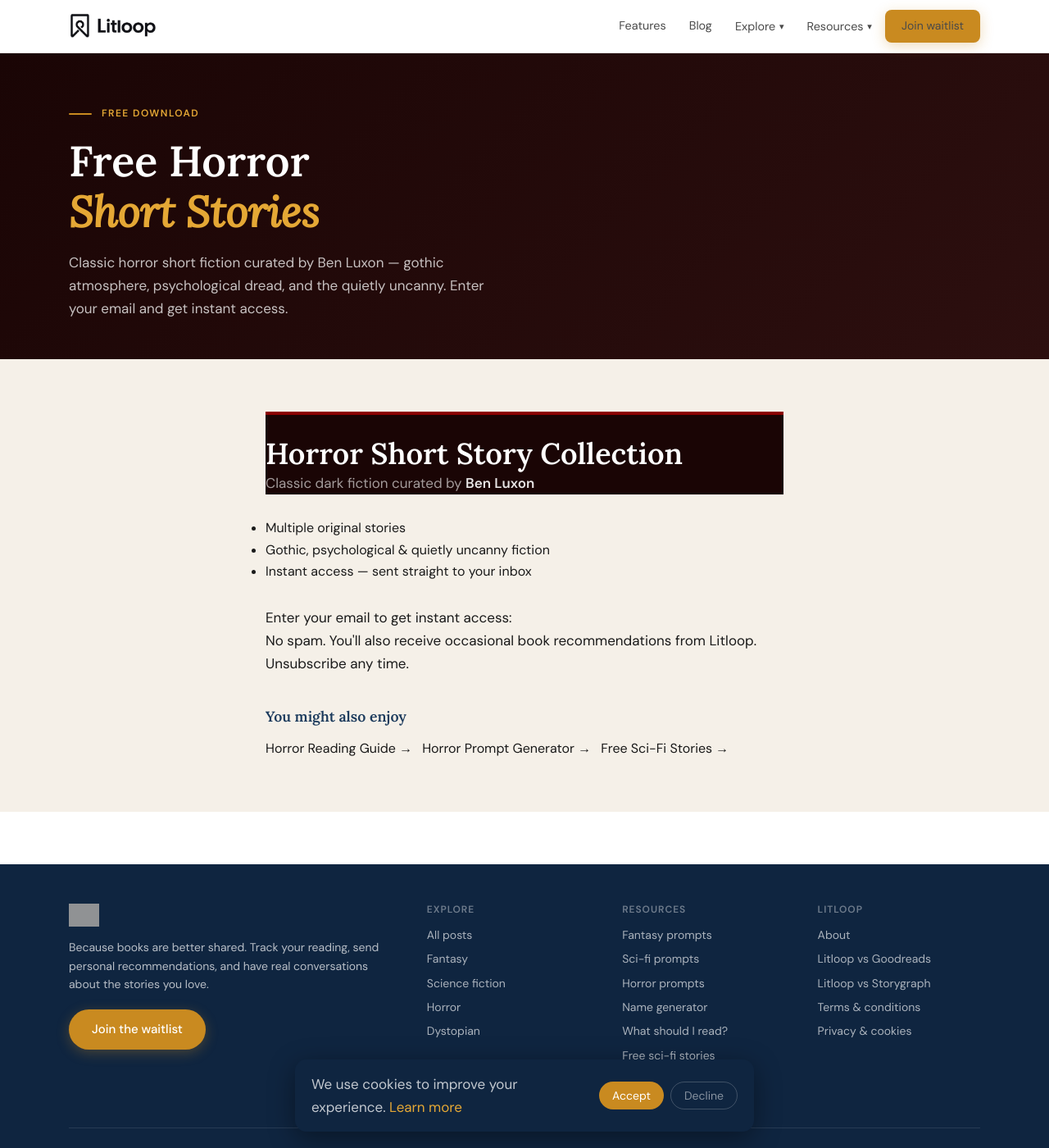
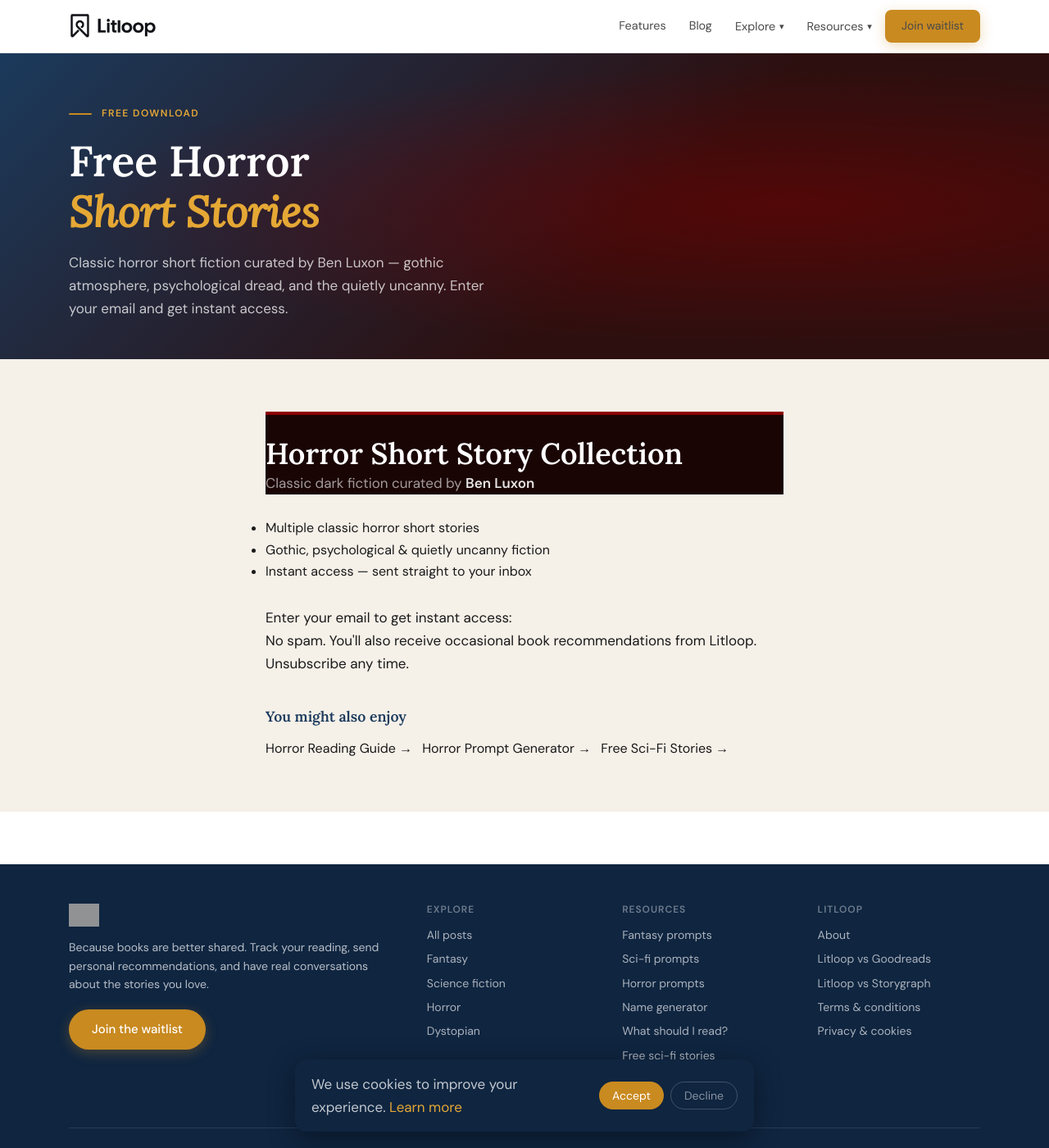
Before and after one commit to bluxon92-bit/litloop-site, a Jekyll site: the page built from free-downloads/horror/index.html, in a window 1280 px wide and 1400 px high. Shown: the whole window at 82% size. Built offline with Jekyll 4.4.1, drawn with Linux system fonts in a browser that asks for light colours; grey boxes are pictures that could not be loaded.

Commit message:
Resource page styling fixes

```diff
--- a/_layouts/default.html
+++ b/_layouts/default.html
@@ -16,7 +16,7 @@
   <link rel="apple-touch-icon" href="{{ '/assets/images/litloop-icon.png' | relative_url }}">
   <link rel="preconnect" href="https://fonts.googleapis.com">
   <link rel="preconnect" href="https://fonts.gstatic.com" crossorigin>
-  <link rel="stylesheet" href="{{ '/assets/css/main.css' | relative_url }}">
+  <link rel="stylesheet" href="{{ '/assets/css/main.css' | relative_url }}?v=2">
   {% seo %}
   {% feed_meta %}
   <!-- MailerLite Universal -->
--- a/assets/css/main.css
+++ b/assets/css/main.css
@@ -1589,7 +1589,8 @@
 }
 .quiz-question { font-family: var(--font-display); font-size: 1.25rem; color: var(--navy); margin-bottom: 1.5rem; line-height: 1.4; }
 .quiz-options { display: flex; flex-direction: column; gap: 0.625rem; margin-bottom: 1.5rem; }
-.quiz-option {
+.quiz-option,
+.quiz-opt {
   padding: 0.875rem 1.125rem;
   border: 1.5px solid var(--border);
   border-radius: var(--radius-md);
@@ -1601,8 +1602,8 @@
   cursor: pointer;
   transition: all 0.15s;
 }
-.quiz-option:hover { border-color: var(--teal); color: var(--navy); background: var(--cream); }
-.quiz-option.selected { border-color: var(--navy); background: var(--navy); color: white; }
+.quiz-option:hover, .quiz-opt:hover { border-color: var(--teal); color: var(--navy); background: var(--cream); }
+.quiz-option.selected, .quiz-opt.selected { border-color: var(--navy); background: var(--navy); color: white; }
 .quiz-progress {
   height: 4px;
   background: var(--cream-dark);
@@ -2344,14 +2345,98 @@
   }
 }
 
-/* ── Force white text on all btn-primary regardless of element type ── */
+/* ── Force white text on btn-primary — covers pseudo-states and
+       MailerLite inline style injection via attribute selector ── */
 a.btn-primary,
+a.btn-primary:link,
 a.btn-primary:visited,
 a.btn-primary:hover,
+a.btn-primary:active,
 .ml-onclick-form.btn-primary,
+.ml-onclick-form.btn-primary:link,
 .ml-onclick-form.btn-primary:visited,
-.ml-onclick-form.btn-primary:link,
-.ml-onclick-form.btn-primary:active {
+.ml-onclick-form.btn-primary:hover,
+.ml-onclick-form.btn-primary:active,
+.header-nav a.btn-primary,
+.header-nav .ml-onclick-form,
+.header-nav [onclick].btn-primary,
+.btn-primary[style],
+.header-nav a[style].btn-primary,
+.header-nav [style].ml-onclick-form {
   color: white !important;
   text-decoration: none;
 }
+
+/* ============================================================
+   MISSING STYLES — name generator, lead-gen variants
+   ============================================================ */
+
+/* ── Name generator card ───────────────────────────────────── */
+.name-gen-card {
+  background: white;
+  border-radius: var(--radius-lg);
+  border: 1px solid var(--border);
+  padding: 2rem;
+  box-shadow: 0 2px 16px rgba(0,0,0,0.06);
+}
+.name-gen-controls {
+  display: flex;
+  flex-wrap: wrap;
+  gap: 1rem;
+  align-items: flex-end;
+}
+.name-gen-controls .control-group { flex: 1; min-width: 140px; }
+.btn-generate-icon { margin-right: 0.25rem; }
+.name-gen-actions {
+  display: flex;
+  gap: 0.625rem;
+  margin-top: 1rem;
+  flex-wrap: wrap;
+}
+.name-history-wrap {
+  background: white;
+  border-top: 1px solid var(--border);
+  padding: 2rem 0;
+  margin-top: 2rem;
+}
+.name-history-inner {
+  max-width: var(--max-w);
+  margin: 0 auto;
+  padding: 0 1.5rem;
+}
+.name-history-inner h4 {
+  font-size: 0.8125rem;
+  text-transform: uppercase;
+  letter-spacing: 0.08em;
+  color: var(--text-muted);
+  margin-bottom: 0.875rem;
+  display: flex;
+  align-items: center;
+  gap: 1rem;
+}
+.name-history-list { display: flex; flex-wrap: wrap; gap: 0.5rem; }
+.history-tag {
+  display: inline-flex;
+  align-items: center;
+  gap: 0.4rem;
+  padding: 0.3rem 0.75rem;
+  background: var(--cream);
+  border: 1px solid var(--border);
+  border-radius: var(--radius-pill);
+  font-size: 0.8125rem;
+  color: var(--text-mid);
+  cursor: pointer;
+  transition: background 0.15s;
+}
+.history-tag:hover { background: var(--border); }
+.history-tag em { font-size: 0.7rem; color: var(--text-muted); font-style: normal; }
+
+/* ── Lead-gen wrappers ─────────────────────────────────────── */
+.lead-gen-step { /* intentional wrapper — no decoration */ }
+.lead-gen-form-wrap { margin-top: 1.75rem; }
+
+/* ── Sci-fi book preview variant ───────────────────────────── */
+.lead-gen-book-preview--scifi { background: var(--navy); }
+.lead-gen-book-preview--scifi h2 { color: white; }
+.lead-gen-book-preview--scifi p  { color: rgba(255,255,255,0.6); }
+.lead-gen-book-preview--scifi strong { color: rgba(255,255,255,0.9); }
--- a/free-downloads/horror/index.html
+++ b/free-downloads/horror/index.html
@@ -5,7 +5,7 @@
 permalink: /free-downloads/horror/
 ---
 
-<div class="tool-hero" style="background:linear-gradient(135deg, #1a0505 0%, #2d0f0f 100%);">
+<div class="tool-hero tool-hero--horror" style="background:linear-gradient(135deg, var(--navy) 0%, #2d0f0f 60%);">
   <div class="tool-hero-inner">
     <div class="tool-label">
       <span class="tool-label-line"></span>
@@ -33,7 +33,7 @@
         </div>
 
         <ul class="download-features">
-          <li>Multiple original stories</li>
+          <li>Multiple classic horror short stories</li>
           <li>Gothic, psychological &amp; quietly uncanny fiction</li>
           <li>Instant access — sent straight to your inbox</li>
         </ul>
```
